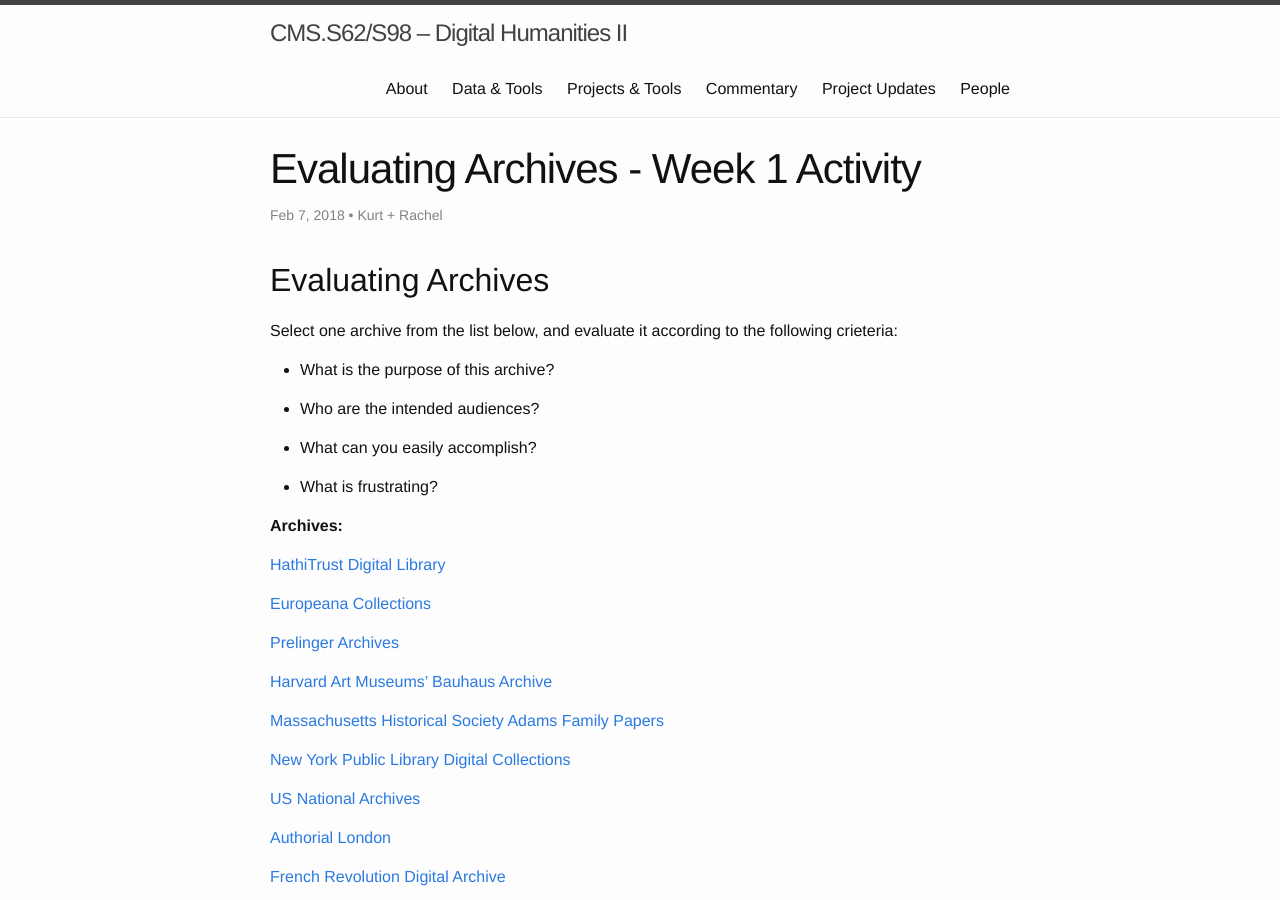
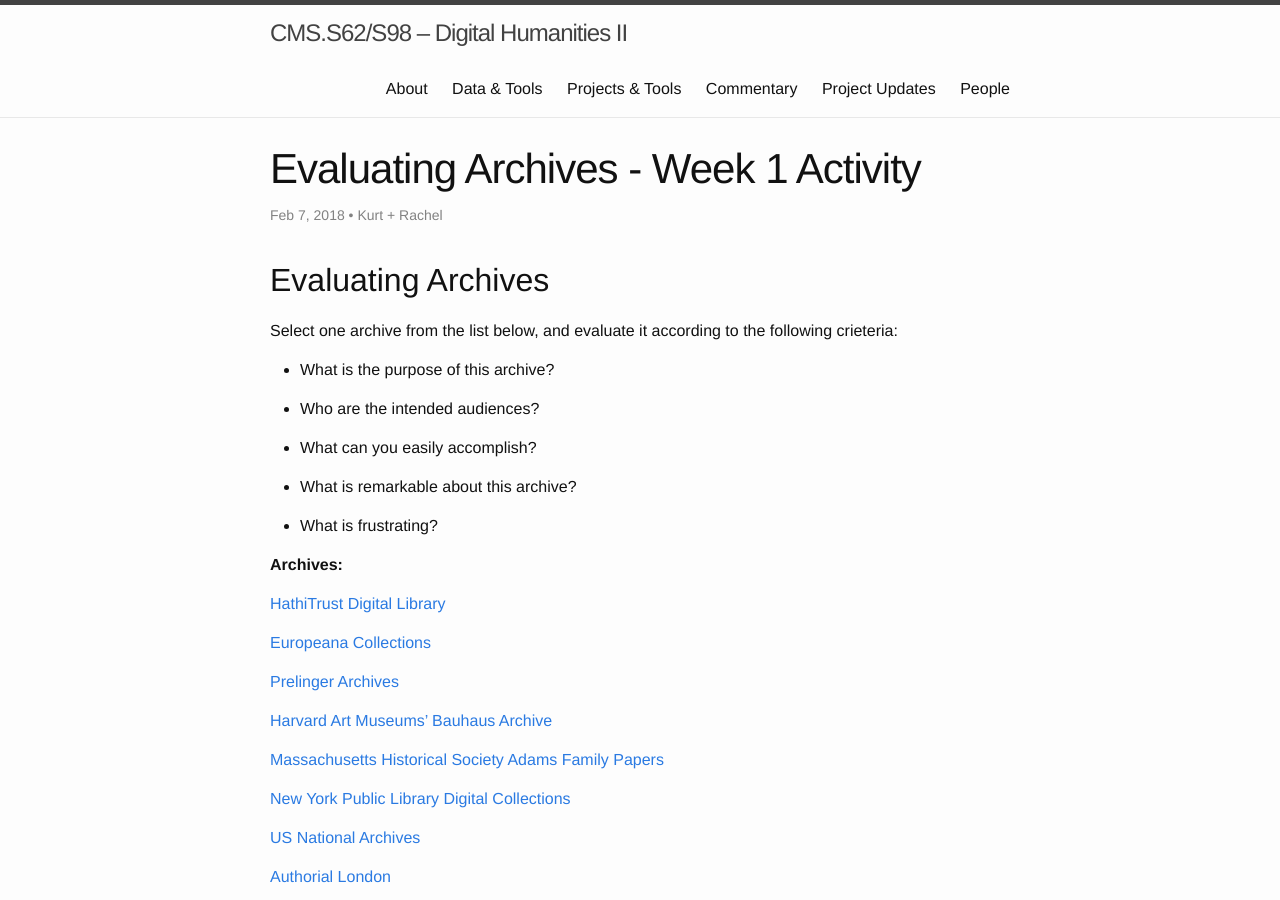
Before and after one commit to cmsS62/Spring-2018, a Jekyll site: the page built from _posts/2018-02-07-evaluating-archives-week-1-activity.md, in a window 1280 px wide and 900 px high. Built offline with Jekyll 4.4.1, drawn with Linux system fonts in a browser that asks for light colours.

Commit message:
Add another question

```diff
--- a/_posts/2018-02-07-evaluating-archives-week-1-activity.md
+++ b/_posts/2018-02-07-evaluating-archives-week-1-activity.md
@@ -14,6 +14,8 @@
 - Who are the intended audiences?
 
 - What can you easily accomplish?
+
+- What is remarkable about this archive?
 
 - What is frustrating?
 
```
